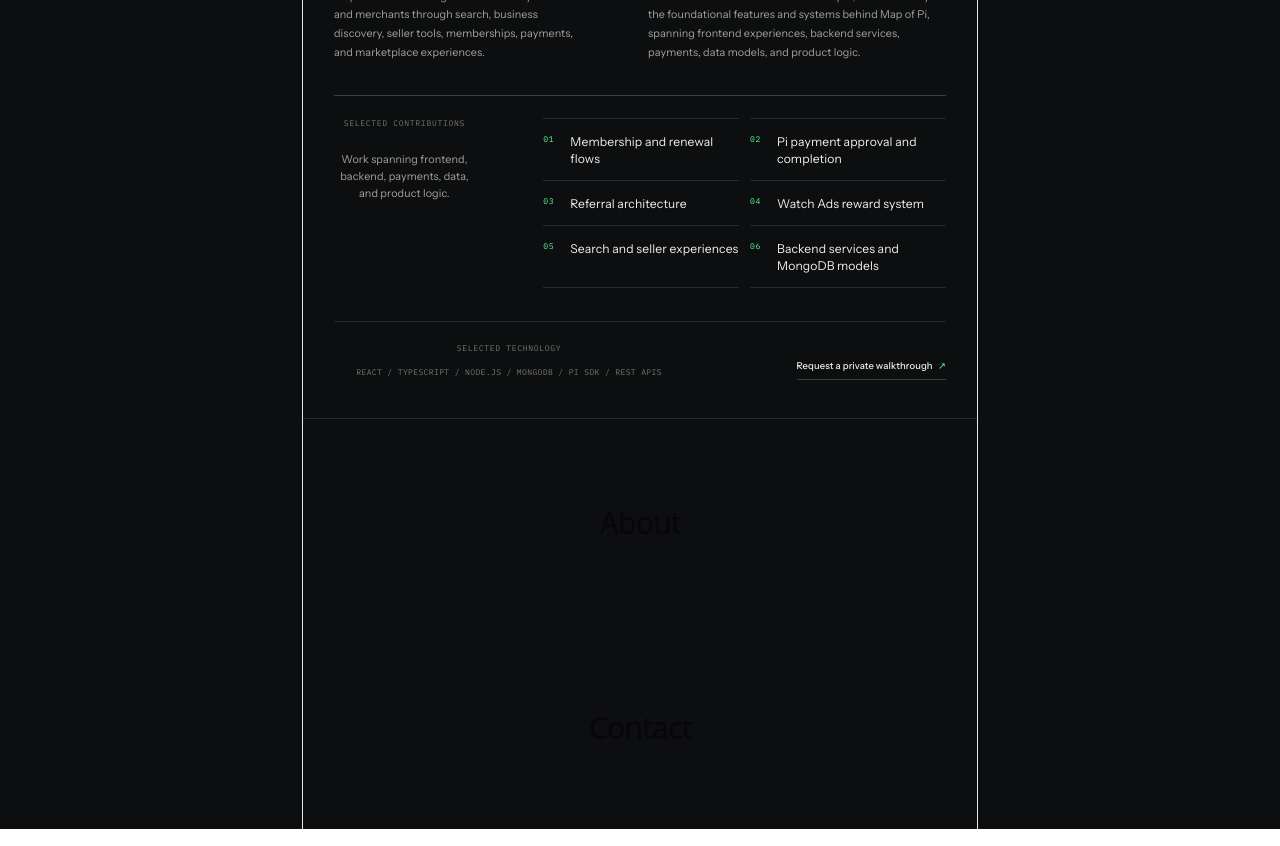
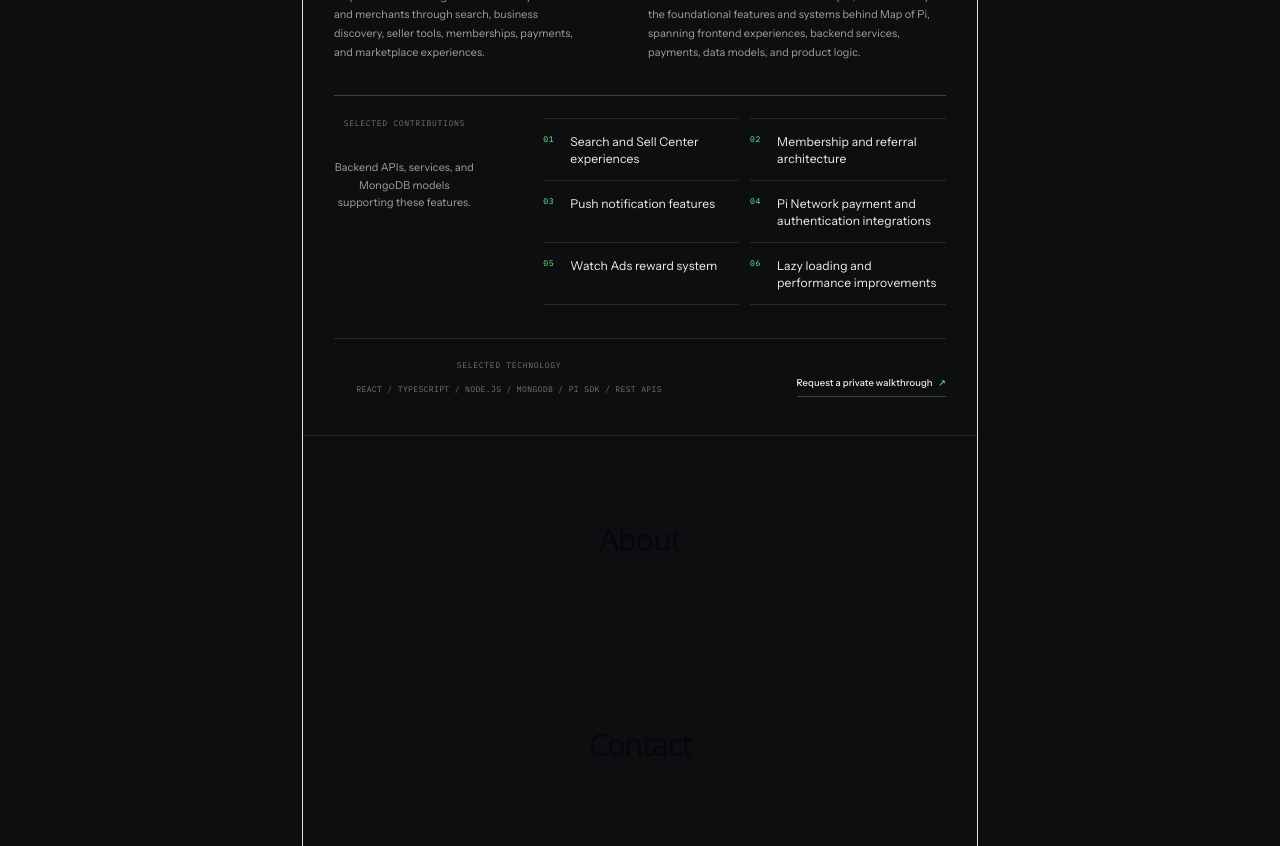
Before and after one commit to DarinHajou/darin-portfolio, a React (Vite) app: page / in a window 1280 px wide. Shown: the part 1340-2186 px from the top of the page. Built offline with nearby package versions, Linux system fonts and the light colour scheme.

Commit message:
Rearrange and add new contributions

```diff
--- a/src/sections/MapOfPi/MapOfPi.tsx
+++ b/src/sections/MapOfPi/MapOfPi.tsx
@@ -1,12 +1,12 @@
 import styles from "./MapOfPi.module.css";
 
 const contributions = [
-  "Membership and renewal flows",
-  "Pi payment approval and completion",
-  "Referral architecture",
+  "Search and Sell Center experiences",
+  "Membership and referral architecture",
+  "Push notification features",
+  "Pi Network payment and authentication integrations",
   "Watch Ads reward system",
-  "Search and seller experiences",
-  "Backend services and MongoDB models",
+  "Lazy loading and performance improvements",
 ];
 
 const projectBadges = [
@@ -139,8 +139,7 @@ function MapOfPi() {
             </p>
 
             <p>
-              Work spanning frontend, backend, payments, data, and product
-              logic.
+              Backend APIs, services, and MongoDB models supporting these features.
             </p>
           </header>
 
```
